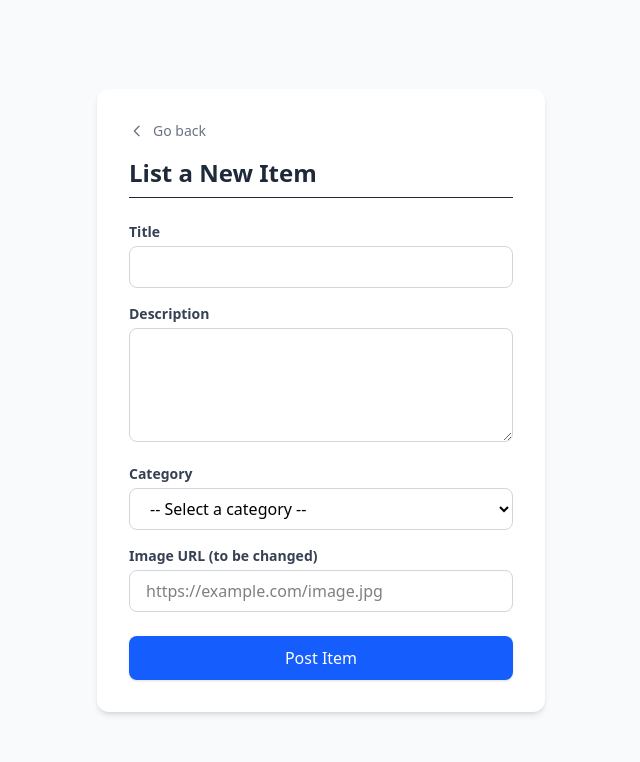
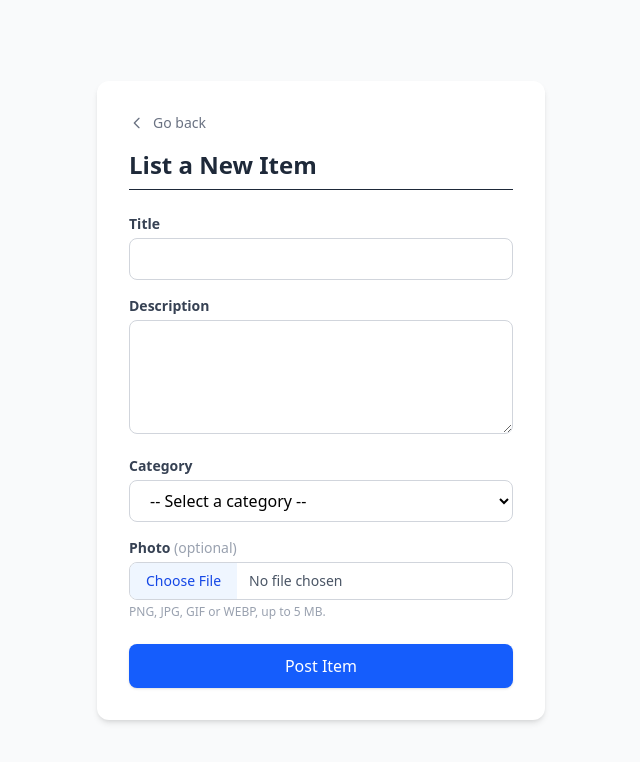
Before and after one commit to Yusen-oph/campus-lost-and-found, a Flask app: page /post-item in a window 1280 px wide. Shown: the top 762 px of the page, without its empty margins (319-959 px from the left). Run offline with Flask 3, Linux system fonts and the light colour scheme.

Commit message:
Allow uploading item photos from local files
Replace the image URL field with a file picker that previews the selected
photo. Uploads are validated (PNG/JPG/GIF/WEBP, max 5 MB), saved to
static/uploads/ under a random name, and stored in items.image_url.

```diff
--- a/app.py
+++ b/app.py
@@ -1,4 +1,5 @@
 import os
+import uuid
 from functools import wraps
 from flask import Flask, jsonify, render_template, request, session, redirect
 from werkzeug.security import generate_password_hash, check_password_hash
@@ -6,6 +7,24 @@ from db import get_connection
 
 app = Flask(__name__)
 app.secret_key = os.environ.get("SECRET_KEY", "dev-secret-change-me")
+
+UPLOAD_FOLDER = os.path.join(app.root_path, "static", "uploads")
+ALLOWED_IMAGE_EXTENSIONS = {"png", "jpg", "jpeg", "gif", "webp"}
+app.config["MAX_CONTENT_LENGTH"] = 5 * 1024 * 1024  # 5 MB per request
+
+@app.errorhandler(413)
+def file_too_large(e):
+    return jsonify({"error": "Image is too large. Maximum size is 5 MB."}), 413
+
+def save_uploaded_image(file):
+    """Save an uploaded image and return its public URL, or None if the file isn't an allowed image."""
+    ext = file.filename.rsplit(".", 1)[-1].lower() if "." in file.filename else ""
+    if ext not in ALLOWED_IMAGE_EXTENSIONS or not (file.mimetype or "").startswith("image/"):
+        return None
+    os.makedirs(UPLOAD_FOLDER, exist_ok=True)
+    filename = f"{uuid.uuid4().hex}.{ext}"
+    file.save(os.path.join(UPLOAD_FOLDER, filename))
+    return f"/static/uploads/{filename}"
 
 @app.route('/')
 def index():
@@ -154,12 +173,18 @@ def handle_item_submission():
     title       = request.form.get('item-title', '').strip()
     description = request.form.get('description', '').strip()
     category    = request.form.get('category', '').strip()
-    image_url   = request.form.get('image_url', '').strip() or None
+    image_file  = request.files.get('image')
 
     if not title or not description:
         return jsonify({"error": "Title and description are required."}), 400
     if category not in ('lost', 'found', 'trade'):
         return jsonify({"error": "Please select a valid category."}), 400
+
+    image_url = None
+    if image_file and image_file.filename:
+        image_url = save_uploaded_image(image_file)
+        if image_url is None:
+            return jsonify({"error": "Please upload a PNG, JPG, GIF or WEBP image."}), 400
 
     connection = get_connection()
     cursor = connection.cursor()
--- a/templates/list-item-form.html
+++ b/templates/list-item-form.html
@@ -49,9 +49,18 @@
             </div>
 
             <div>
-                <label for="image_url" class="block text-sm font-semibold text-gray-700 mb-1">Image URL (to be changed)</label>
-                <input type="url" id="image_url" name="image_url" placeholder="https://example.com/image.jpg"
-                       class="w-full px-4 py-2 border border-gray-300 rounded-lg focus:ring-2 focus:ring-blue-500 focus:outline-none transition">
+                <label for="image" class="block text-sm font-semibold text-gray-700 mb-1">Photo <span class="font-normal text-gray-400">(optional)</span></label>
+                <input type="file" id="image" name="image" accept="image/png, image/jpeg, image/gif, image/webp"
+                       class="w-full text-sm text-gray-600 border border-gray-300 rounded-lg cursor-pointer file:mr-3 file:py-2 file:px-4 file:border-0 file:bg-blue-50 file:text-blue-700 file:font-medium hover:file:bg-blue-100">
+                <p class="mt-1 text-xs text-gray-400">PNG, JPG, GIF or WEBP, up to 5 MB.</p>
+                <p id="image-error" class="mt-1 text-xs text-red-500 hidden"></p>
+                <div id="image-preview-wrap" class="mt-3 hidden relative">
+                    <img id="image-preview" alt="Selected photo preview" class="w-full max-h-64 object-contain rounded-lg border border-gray-200 bg-gray-50">
+                    <button type="button" id="image-remove"
+                            class="absolute top-2 right-2 bg-white/90 hover:bg-white text-gray-600 text-xs font-medium px-2 py-1 rounded shadow cursor-pointer">
+                        Remove
+                    </button>
+                </div>
             </div>
 
             <button type="submit"
@@ -89,6 +98,9 @@
             categoryErr.classList.toggle("hidden", categoryOk);
             if (!categoryOk && valid) { valid = false; category.focus(); }
 
+            const imageOk = validateImage();
+            if (!imageOk && valid) { valid = false; imageInput.focus(); }
+
             if (!valid) return;
 
             handleFormSubmission("/items", listItemForm);
@@ -104,6 +116,49 @@
         document.getElementById("category").addEventListener("change", () => {
             document.getElementById("category-error").classList.add("hidden");
         });
+
+        // ── Image picker with preview ──────────────────────────────────────────
+        const MAX_IMAGE_BYTES = 5 * 1024 * 1024;
+        const ALLOWED_IMAGE_TYPES = ["image/png", "image/jpeg", "image/gif", "image/webp"];
+        const imageInput       = document.getElementById("image");
+        const imageErr         = document.getElementById("image-error");
+        const imagePreviewWrap = document.getElementById("image-preview-wrap");
+        const imagePreview     = document.getElementById("image-preview");
+
+        function validateImage() {
+            const file = imageInput.files[0];
+            let error = "";
+            if (file && !ALLOWED_IMAGE_TYPES.includes(file.type)) {
+                error = "Please choose a PNG, JPG, GIF or WEBP image.";
+            } else if (file && file.size > MAX_IMAGE_BYTES) {
+                error = "Image is too large. Maximum size is 5 MB.";
+            }
+            imageErr.textContent = error;
+            imageErr.classList.toggle("hidden", !error);
+            return !error;
+        }
+
+        function clearImage() {
+            imageInput.value = "";
+            if (imagePreview.src) URL.revokeObjectURL(imagePreview.src);
+            imagePreview.removeAttribute("src");
+            imagePreviewWrap.classList.add("hidden");
+            imageErr.classList.add("hidden");
+        }
+
+        imageInput.addEventListener("change", () => {
+            const file = imageInput.files[0];
+            if (imagePreview.src) URL.revokeObjectURL(imagePreview.src);
+            if (!file || !validateImage()) {
+                imagePreview.removeAttribute("src");
+                imagePreviewWrap.classList.add("hidden");
+                return;
+            }
+            imagePreview.src = URL.createObjectURL(file);
+            imagePreviewWrap.classList.remove("hidden");
+        });
+
+        document.getElementById("image-remove").addEventListener("click", clearImage);
     </script>
 </body>
 </html>
```
Also changed, not shown: 1 other file.
